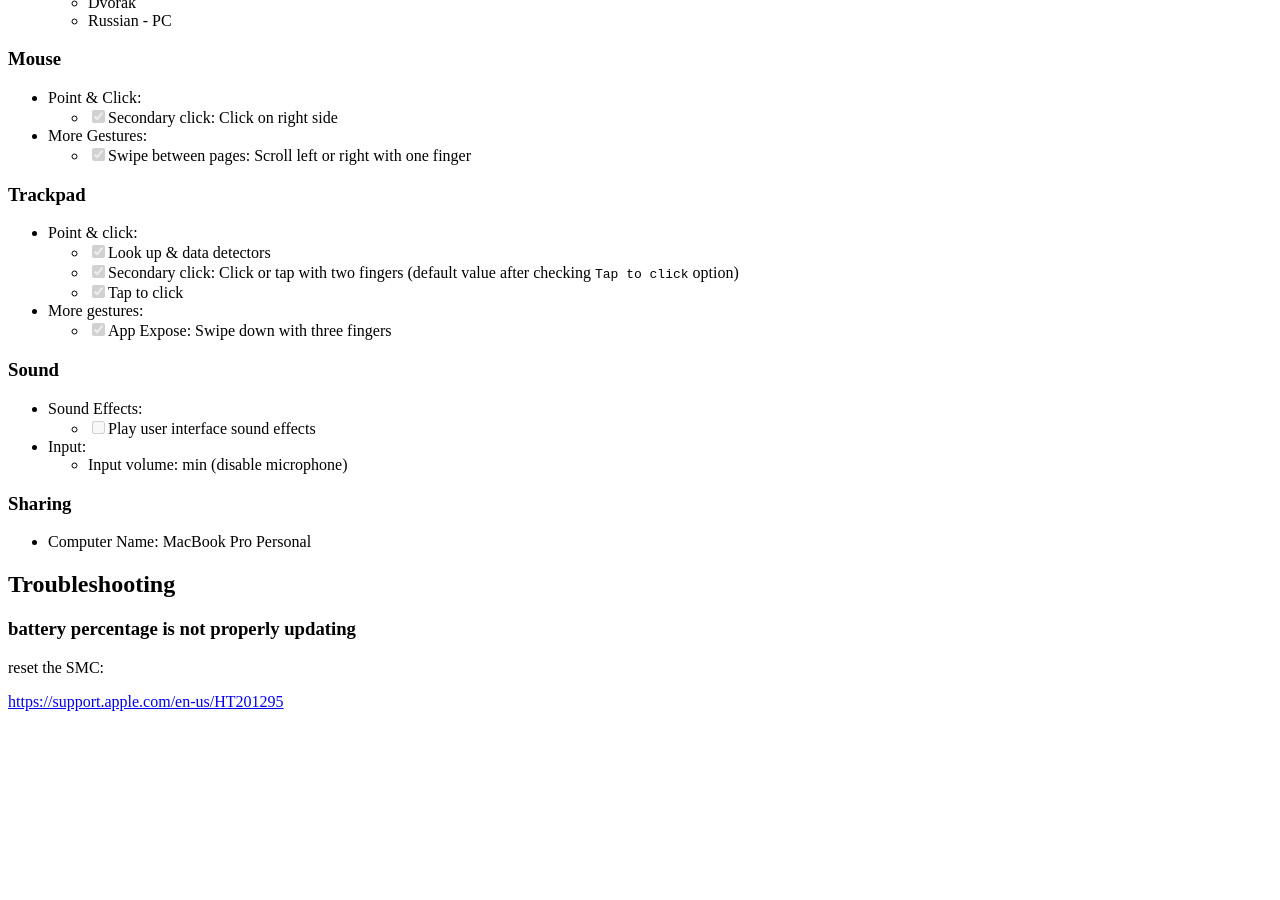
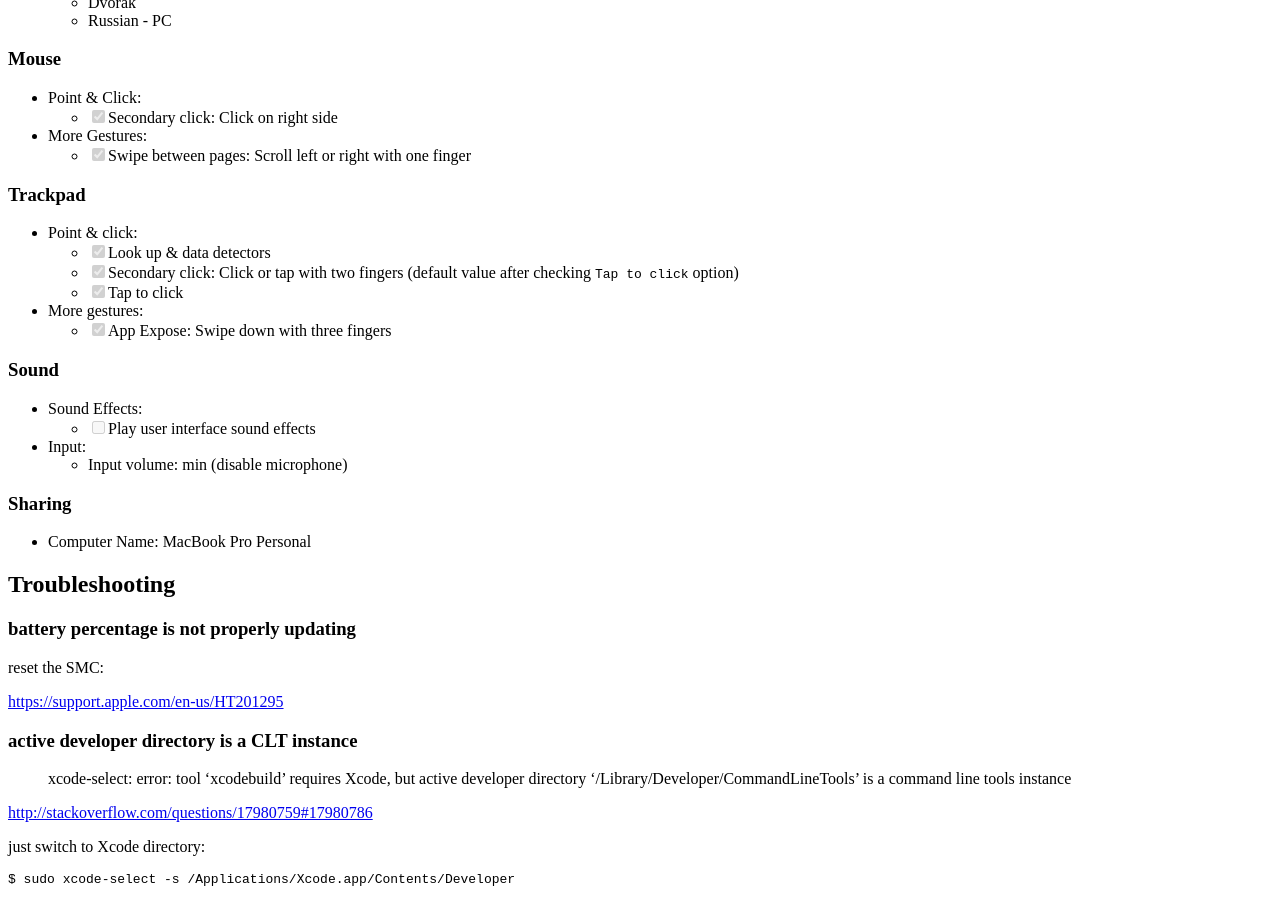
Before and after one commit to tap349/tap349.github.io, a Jekyll site: the page built from _posts/2016-10-03-macos-configuration.md, in a window 1280 px wide and 900 px high, scrolled down 2343 px. Built offline with Jekyll 4.4.1, drawn with Linux system fonts in a browser that asks for light colours; before the commit the page ends 3070 px from its top, so only the background shows below that.

Commit message:
update 2016-12-21_01:19:06

````diff
--- a/_posts/2016-10-03-macos-configuration.md
+++ b/_posts/2016-10-03-macos-configuration.md
@@ -161,3 +161,16 @@ NOTE: to backup files on external NTFS HDD use Paragon Driver for Mac OS
 reset the SMC:
 
 <https://support.apple.com/en-us/HT201295>
+
+### active developer directory is a CLT instance
+
+> xcode-select: error: tool 'xcodebuild' requires Xcode, but active developer
+> directory '/Library/Developer/CommandLineTools' is a command line tools instance
+
+<http://stackoverflow.com/questions/17980759#17980786>
+
+just switch to Xcode directory:
+
+```sh
+$ sudo xcode-select -s /Applications/Xcode.app/Contents/Developer
+```
````
Also changed, not shown: _posts/2016-12-11-vim-notes.md (renamed from _posts/2016-12-11-vim_notes.md).
